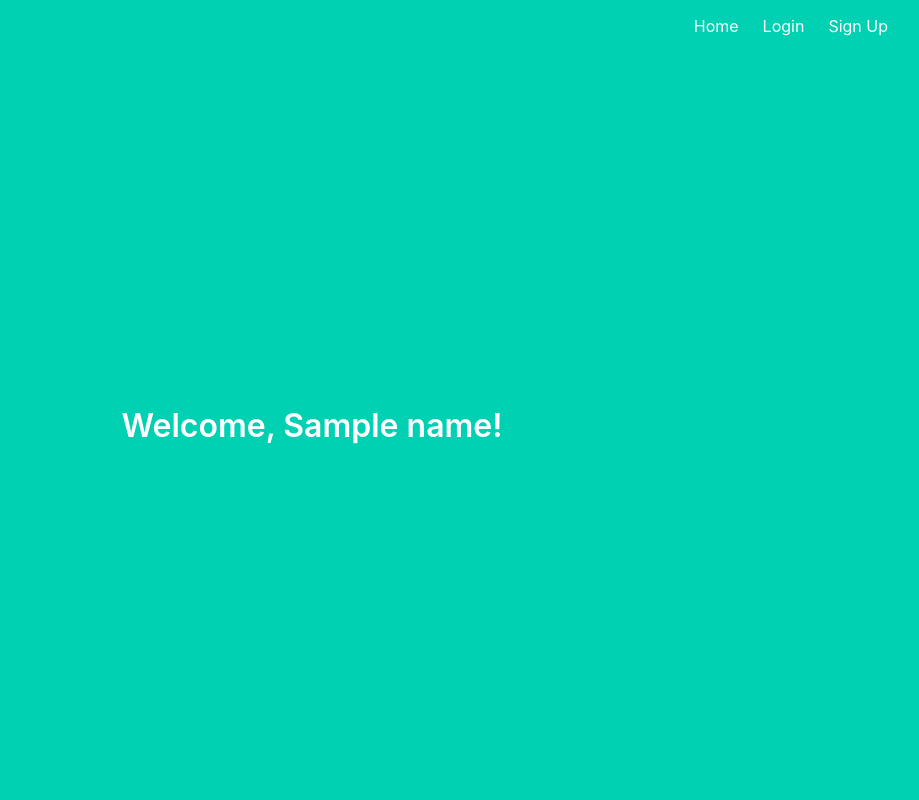
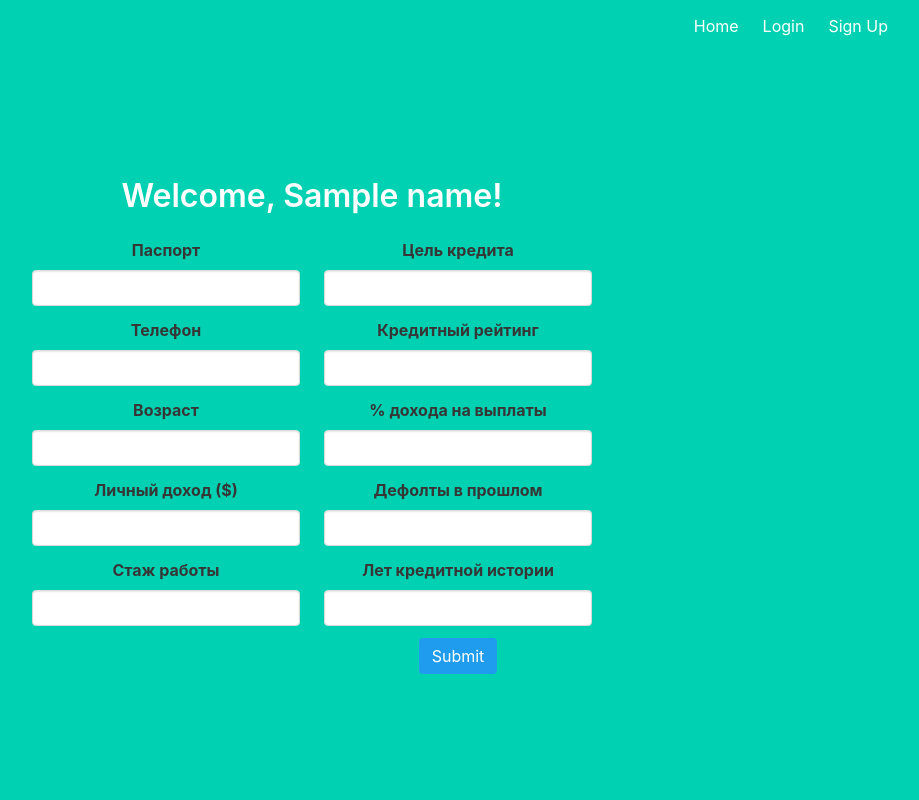
Before and after one commit to IgorMihailov/CreditRiskService, a Flask app: template project/templates/profile.html in a window 1280 px wide. Shown: the whole page, without its empty margins (328-1247 px from the left). Run offline with Flask 2, Linux system fonts and the light colour scheme; the template is opened without the code that fills it: most values are stand-ins (such as "Sample title", 1, 10 or a date in 2020); some libraries are stand-ins or nearby versions.

Commit message:
Profile form

```diff
--- a/project/templates/base.html
+++ b/project/templates/base.html
@@ -7,7 +7,9 @@
     <meta charset="utf-8">
     <meta http-equiv="X-UA-Compatible" content="IE=edge">
     <meta name="viewport" content="width=device-width, initial-scale=1">
-    <title>Flask Auth Example</title>
+    <title>Credit scoring service</title>
+    <script type="text/javascript" src="https://code.jquery.com/jquery-3.2.1.min.js"></script>
+    <script type="text/javascript" src="http:///ajax.googleapis.com/ajax/libs/jqueryui/1.11.2/jquery-ui.min.js"></script>
     <link rel="stylesheet" href="https://cdnjs.cloudflare.com/ajax/libs/bulma/0.7.2/css/bulma.min.css" />
 </head>
 
--- a/project/templates/profile.html
+++ b/project/templates/profile.html
@@ -6,4 +6,72 @@
 <h1 class="title">
   Welcome, {{ name }}!
 </h1>
+<div class="level-item">
+  <form name="user_data">
+
+    <div class="columns">
+      <div class="column is-6">
+        <div class="field">
+          <label class="label" for="first_name">Паспорт</label>
+          <div class="control">
+            <input class="input" type="text" id="first_name">
+          </div>
+        </div>
+
+        <div class="field">
+          <label class="label" for="phone">Телефон</label>
+          <div class="control">
+            <input class="input" type="tel" id="phone"></input>
+            <!--<input class="button" id="check_phone" type="button" value="Check" />-->
+          </div>
+        </div>
+
+        <div class="field">
+          <label class="label" for="age">Возраст</label>
+          <div class="control">
+            <input class="input" type="number" id="age"></input>
+          </div>
+        </div>
+
+        <div class="field">
+          <label class="label" for="income">Личный доход ($)</label>
+          <div class="control">
+            <input class="input" type="number" id="income"></input></div>
+        </div>
+
+        <div class="field">
+          <label class="label" for="emp_length">Стаж работы</label>
+          <div class="control"><input class="input" type="number" id="emp_length"></input></div>
+        </div>
+      </div>
+      <div class="column is-6">
+
+        <div class="field">
+          <label class="label" for="intent">Цель кредита</label>
+          <div class="control"><input class="input" type="text" id="intent"></input></div>
+        </div>
+        <div class="field">
+          <label class="label" for="grade">Кредитный рейтинг</label>
+          <div class="control"><input class="input" type="text" id="grade"></input></div>
+        </div>
+        <div class="field">
+          <label class="label" for="loan_percent_income">% дохода на выплаты</label>
+          <div class="control"><input class="input" type="text" id="loan_percent_income"></input></div>
+        </div>
+        <div class="field">
+          <label class="label" for="default_on_file	">Дефолты в прошлом</label>
+          <div class="control"><input class="input" type="text" id="default_on_file	"></input></div>
+        </div>
+
+        <div class="field">
+          <label class="label" for="default_on_file	">Лет кредитной истории</label>
+          <div class="control"><input class="input" type="number" id="default_on_file	"></input></div>
+        </div>
+
+        <input class="button is-info is-light" id="submit" type="button" value="Submit" />
+      </div>
+    </div>
+  </form>
+</div>
+
 {% endblock %}
```
Also changed, not shown: project/db.sqlite.
